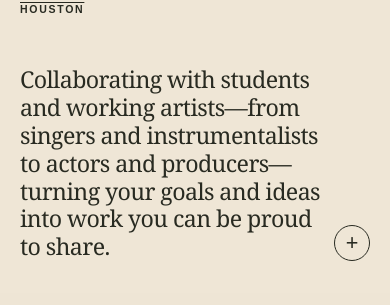
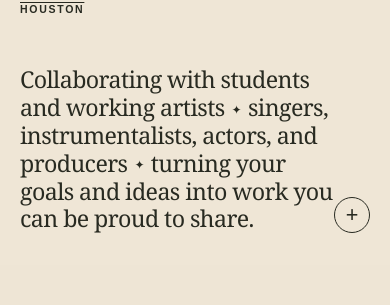
Before and after one commit to mertzhands/mertzhands-dot-com-website, a Next.js app: page / in a window 390 px wide. Shown: the part 421-726 px from the top of the page. Built offline with nearby package versions, Linux system fonts and the light colour scheme.

Commit message:
Refine hero copy and collaboration ribbon

```diff
--- a/app/globals.css
+++ b/app/globals.css
@@ -209,6 +209,7 @@ figcaption { margin-top: 1rem; font-family: Georgia, serif; font-style: italic;
 
 .collaboration-ribbon {
   position: relative;
+  top: -15px;
   z-index: 1;
   width: calc(100% + 12vw);
   margin: 7vw -6vw -4vw;
@@ -240,8 +241,8 @@ figcaption { margin-top: 1rem; font-family: Georgia, serif; font-style: italic;
 .collaboration-set {
   display: flex;
   align-items: center;
-  gap: clamp(2rem, 4.5vw, 5rem);
-  padding: 0 clamp(1rem, 2.25vw, 2.5rem);
+  gap: clamp(2.5rem, 5.5vw, 6.5rem);
+  padding: 0 clamp(1.25rem, 2.75vw, 3.25rem);
 }
 
 .collaboration-mark {
@@ -265,7 +266,7 @@ figcaption { margin-top: 1rem; font-family: Georgia, serif; font-style: italic;
 }
 
 @keyframes collaboration-scroll {
-  to { transform: translateX(-50%); }
+  to { transform: translateX(-25%); }
 }
 
 footer { min-height: 88px; padding: 0 4vw; display: flex; align-items: center; justify-content: space-between; font-size: .65rem; text-transform: uppercase; letter-spacing: .12em; }
@@ -367,6 +368,16 @@ header {
   line-height: 1.2;
   max-width: 54rem;
   letter-spacing: -.025em;
+}
+
+.hero-separator {
+  display: inline-block;
+  margin-inline: .12em;
+  color: var(--terracotta);
+  font-family: Arial, sans-serif;
+  font-size: .52em;
+  line-height: 1;
+  vertical-align: .2em;
 }
 
 .welcome {
--- a/app/page.tsx
+++ b/app/page.tsx
@@ -85,9 +85,11 @@ export default function Home() {
           <p className="overline">Music instruction · Creative direction · Houston</p>
           <div className="hero-bottom">
             <p>
-              Collaborating with students and working artists—from singers and
-              instrumentalists to actors and producers—turning your goals and
-              ideas into work you can be proud to share.
+              Collaborating with students and working artists{" "}
+              <span className="hero-separator" aria-hidden="true">✦</span>{" "}
+              singers, instrumentalists, actors, and producers{" "}
+              <span className="hero-separator" aria-hidden="true">✦</span>{" "}
+              turning your goals and ideas into work you can be proud to share.
             </p>
             <a className="practice-jump" href="#practice" aria-label="Explore the practice">
               <span aria-hidden="true">+</span>
@@ -219,15 +221,15 @@ export default function Home() {
         <h2>Bring the idea.<br /><em>Together, we’ll bring it to life.</em></h2>
         <a href="mailto:hello@mertzhands.com">hello@mertzhands.com ↗</a>
         <div className="collaboration-ribbon">
-          <p>Prior collaborators include</p>
+          <p>Representative collaborators include</p>
           <div className="collaboration-window">
             <div className="collaboration-track">
-              {[0, 1].map((copy) => (
+              {[0, 1, 2, 3].map((copy) => (
                 <div
                   className="collaboration-set"
                   key={copy}
                   role={copy === 0 ? "list" : undefined}
-                  aria-hidden={copy === 1 ? "true" : undefined}
+                  aria-hidden={copy > 0 ? "true" : undefined}
                 >
                   {collaborationPlaceholders.map((collaboration) => (
                     <div
```
